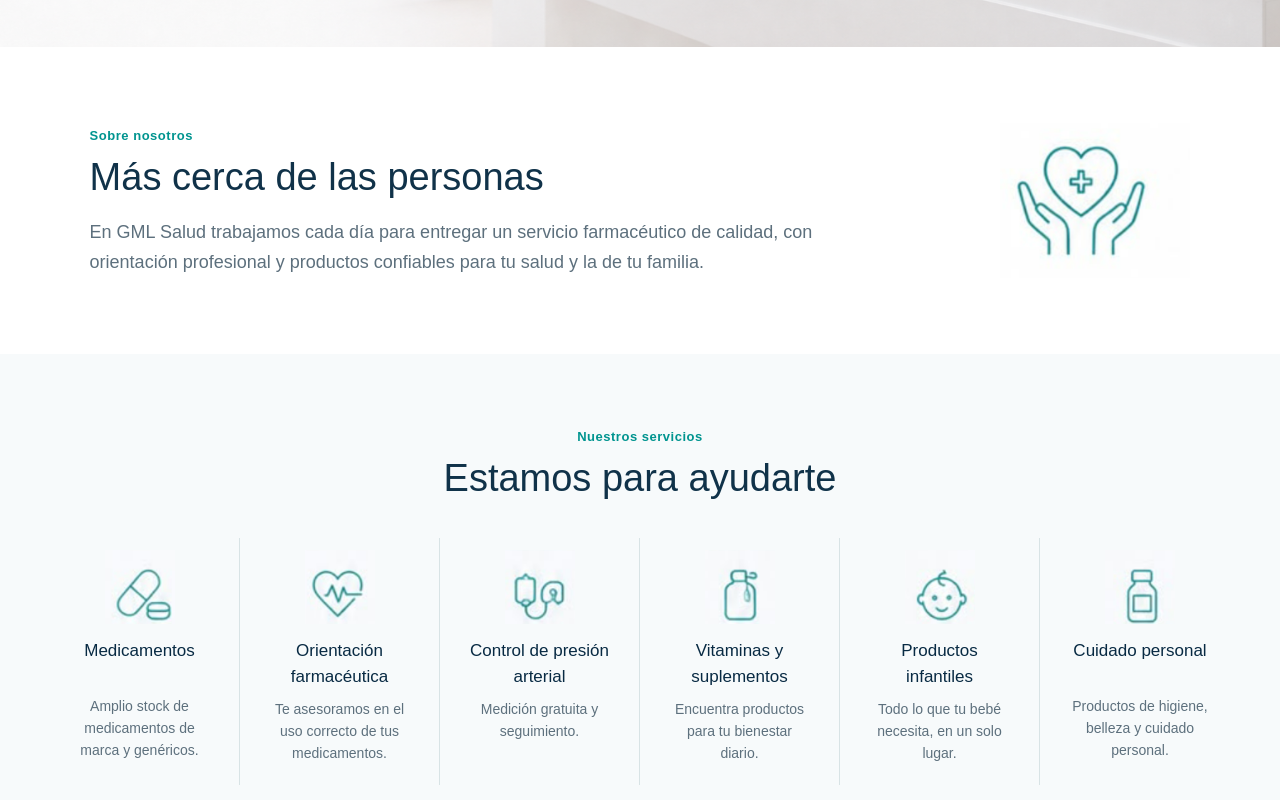
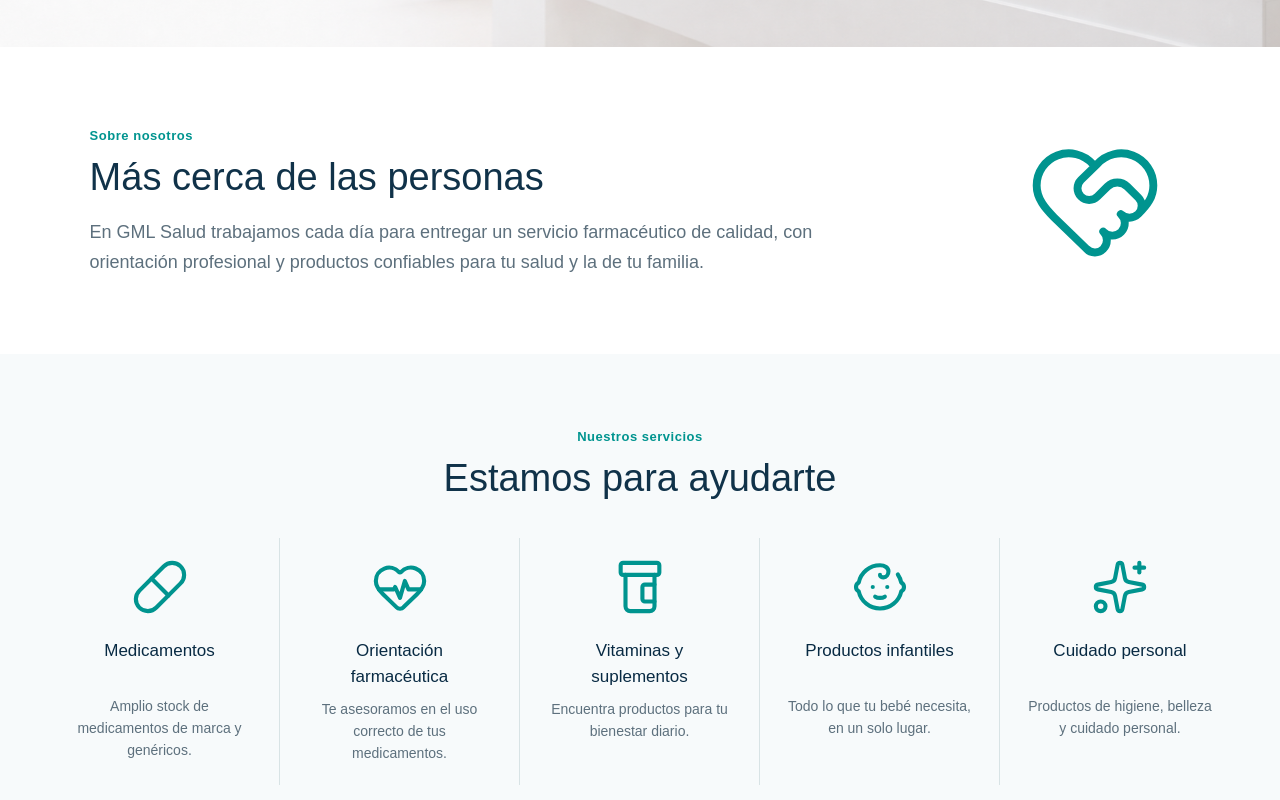
Before and after one commit to gmlsalud-com/gmlsalud-com, a Next.js app: page / in a window 1280 px wide. Shown: the part 620-1420 px from the top of the page. Built offline with nearby package versions, Linux system fonts and the light colour scheme.

Commit message:
Update branch details and replace pixelated icons

```diff
--- a/app/Header.tsx
+++ b/app/Header.tsx
@@ -20,7 +20,7 @@
         <a href="#consejos" onClick={close}>Consejos de salud</a>
         <a href="#sucursales" onClick={close}>Sucursales</a>
       </nav>
-      <a className="pill dark desktop-cta" href="#sucursales"><MapPinned size={18} aria-hidden="true" /> Cómo llegar</a>
+      <a className="pill dark desktop-cta" href="https://maps.app.goo.gl/SsfUV8vhUzAC77U1A?g_st=iw" target="_blank" rel="noreferrer"><MapPinned size={18} aria-hidden="true" /> Cómo llegar</a>
       <button className="menu" type="button" aria-label={open ? "Cerrar menú" : "Abrir menú"} aria-expanded={open} onClick={() => setOpen(!open)}>{open ? "×" : "☰"}</button>
     </header>
   );
--- a/app/globals.css
+++ b/app/globals.css
@@ -56,15 +56,16 @@
 .hero-live{width:min(1600px,100%);margin:auto;padding:clamp(80px,8vw,145px) max(48px,calc((100vw - 1600px)/2 + 48px))}
 .hero-live h1{margin:0 0 26px;color:var(--navy);font-size:clamp(52px,5.1vw,84px);line-height:.98;letter-spacing:-.045em}.hero-live h1 em{color:var(--teal);font-style:normal}.hero-live p{margin:0;color:#29485b;font-size:clamp(17px,1.35vw,23px);font-weight:600;line-height:1.55}.hero-actions{display:flex;gap:18px;margin-top:34px}.hero-actions .pill{min-width:185px;padding:15px 26px;font-size:15px}
 .about-live{display:flex;align-items:center;justify-content:space-between;gap:80px;max-width:1500px;margin:auto;padding:76px 7vw}.about-live>div:first-child{max-width:760px}.about-live h2{font-size:38px}.about-live p{font-size:18px}.care-icon{position:relative;min-width:220px;color:var(--teal);font-size:170px;font-family:Georgia,serif;line-height:.8;text-align:center}.care-icon span{position:absolute;top:54px;left:50%;transform:translateX(-50%);font:700 34px Arial}
-.services-live{padding:70px max(40px,calc((100vw - 1600px)/2));background:#f7fafb}.services-heading{text-align:center}.services-heading h2{font-size:38px}.services-list{display:grid;grid-template-columns:repeat(6,1fr);margin-top:38px}.services-list article{padding:12px 28px 20px;text-align:center;border-right:1px solid #d8e3e5}.services-list article:last-child{border:0}.services-list i{display:grid;place-items:center;height:74px;color:var(--teal);font-size:58px;font-style:normal}.services-list h3{min-height:48px;margin:14px 0 10px;color:var(--navy);font-size:17px}.services-list p{margin:0;font-size:14px;line-height:1.55}
+.services-live{padding:70px max(40px,calc((100vw - 1600px)/2));background:#f7fafb}.services-heading{text-align:center}.services-heading h2{font-size:38px}.services-list{display:grid;grid-template-columns:repeat(5,1fr);margin-top:38px}.services-list article{padding:12px 28px 20px;text-align:center;border-right:1px solid #d8e3e5}.services-list article:last-child{border:0}.services-list i{display:grid;place-items:center;height:74px;color:var(--teal);font-size:58px;font-style:normal}.services-list i svg{width:58px;height:58px;stroke-width:1.7}.services-list h3{min-height:48px;margin:14px 0 10px;color:var(--navy);font-size:17px}.services-list p{margin:0;font-size:14px;line-height:1.55}
 .advice-live{max-width:1600px;margin:auto;padding:72px 48px}.advice-live>h2{margin:8px 0 30px;font-size:38px}.advice-cards{display:grid;grid-template-columns:repeat(3,1fr);gap:26px}.advice-cards article{overflow:hidden;border:1px solid #dce5e7;border-radius:12px;background:#fff;box-shadow:0 8px 25px rgba(8,42,67,.05)}.advice-cards img{display:block;width:100%;height:230px;object-fit:cover}.advice-cards article>div{padding:24px}.advice-cards h3{margin:0 0 12px;color:var(--navy);font-size:20px;line-height:1.35}.advice-cards p{margin:0;font-size:15px}
 @media(max-width:1000px){.services-list{grid-template-columns:repeat(3,1fr)}.services-list article:nth-child(3){border-right:0}.services-list article{border-bottom:1px solid #d8e3e5}}
 @media(max-width:800px){.site-header.nav-open nav{position:absolute;top:76px;left:0;right:0;display:flex;flex-direction:column;align-items:stretch;gap:0;padding:10px 18px 18px;background:#fff;box-shadow:0 14px 30px rgba(8,42,67,.12)}.site-header.nav-open nav a{padding:13px 4px;border-bottom:1px solid #edf2f2}.hero{height:590px;min-height:590px;background-position:62% center}.hero-live{height:100%;display:flex;flex-direction:column;justify-content:flex-end;padding:70px 20px 42px;background:linear-gradient(0deg,rgba(255,255,255,.98) 0%,rgba(255,255,255,.9) 42%,rgba(255,255,255,0) 78%)}.hero-live h1{font-size:43px}.hero-live p{font-size:15px}.hero-actions{gap:10px;margin-top:20px}.hero-actions .pill{min-width:0;flex:1;padding:13px 8px}.about-live{padding:55px 20px}.about-live h2{font-size:28px}.about-live p{font-size:15px}.care-icon{display:none}.services-live{padding:48px 18px}.services-heading{text-align:left}.services-heading h2{font-size:28px}.services-list{grid-template-columns:repeat(2,1fr)}.services-list article{padding:18px 10px}.services-list article:nth-child(2n){border-right:0}.services-list i{font-size:43px}.services-list h3{font-size:14px}.services-list p{font-size:12px}.advice-live{padding:52px 20px}.advice-live>h2{font-size:28px}.advice-cards{grid-template-columns:1fr}.advice-cards img{height:210px}}
 .care-icon-original{width:190px;height:155px;flex:0 0 190px;background-image:url('/sobre-nosotros-gml.png');background-repeat:no-repeat;background-size:942px 267px;background-position:-620px -51px}
+.care-icon-vector{display:grid;place-items:center;width:190px;height:155px;flex:0 0 190px;color:var(--teal)}.care-icon-vector svg{width:140px;height:140px;stroke-width:1.35}
 .service-icon-original{display:block;width:70px;height:70px;margin:0 auto;background-image:url('/servicios-gml.png');background-repeat:no-repeat;background-size:940px 342px}
 .service-icon-original.icon-1{background-position:-76px -94px}.service-icon-original.icon-2{background-position:-219px -94px}.service-icon-original.icon-3{background-position:-362px -94px}.service-icon-original.icon-4{background-position:-505px -94px}.service-icon-original.icon-5{background-position:-646px -94px}.service-icon-original.icon-6{background-position:-788px -94px}
 .advice-cards img{height:auto;aspect-ratio:2.9/1;object-fit:cover}
-@media(max-width:800px){.care-icon-original{display:none}.service-icon-original{transform:scale(.86);transform-origin:center}.advice-cards img{height:auto;aspect-ratio:2.9/1}}
+@media(max-width:800px){.care-icon-original,.care-icon-vector{display:none}.service-icon-original{transform:scale(.86);transform-origin:center}.advice-cards img{height:auto;aspect-ratio:2.9/1}}
 .pill svg,.mobile-bar svg{flex:0 0 auto;stroke-width:2.2}
 .mobile-bar a{gap:8px}
 @media(max-width:800px){.hero{background-position:88% center}}
--- a/app/page.tsx
+++ b/app/page.tsx
@@ -1,15 +1,14 @@
 import Locations from "./Locations";
 import Header from "./Header";
-import { Eye, HeartPulse, MapPinned, ShieldCheck, Smartphone } from "lucide-react";
+import { Baby, Eye, HeartHandshake, HeartPulse, MapPinned, Pill, PillBottle, ShieldCheck, Smartphone, Sparkles } from "lucide-react";
 import { FaFacebookF, FaInstagram, FaWhatsapp } from "react-icons/fa";
 
 const services = [
-  { icon: 1, title: "Medicamentos", text: "Amplio stock de medicamentos de marca y genéricos." },
-  { icon: 2, title: "Orientación farmacéutica", text: "Te asesoramos en el uso correcto de tus medicamentos." },
-  { icon: 3, title: "Control de presión arterial", text: "Medición gratuita y seguimiento." },
-  { icon: 4, title: "Vitaminas y suplementos", text: "Encuentra productos para tu bienestar diario." },
-  { icon: 5, title: "Productos infantiles", text: "Todo lo que tu bebé necesita, en un solo lugar." },
-  { icon: 6, title: "Cuidado personal", text: "Productos de higiene, belleza y cuidado personal." },
+  { icon: Pill, title: "Medicamentos", text: "Amplio stock de medicamentos de marca y genéricos." },
+  { icon: HeartPulse, title: "Orientación farmacéutica", text: "Te asesoramos en el uso correcto de tus medicamentos." },
+  { icon: PillBottle, title: "Vitaminas y suplementos", text: "Encuentra productos para tu bienestar diario." },
+  { icon: Baby, title: "Productos infantiles", text: "Todo lo que tu bebé necesita, en un solo lugar." },
+  { icon: Sparkles, title: "Cuidado personal", text: "Productos de higiene, belleza y cuidado personal." },
 ];
 
 const socialLinks = [
@@ -30,7 +29,7 @@
           <h1>Cuidamos<br /><em>tu bienestar</em></h1>
           <p>Nos ocupamos de tu bienestar</p>
           <div className="hero-actions">
-            <a className="pill teal" href="#sucursales"><MapPinned size={19} aria-hidden="true" /> Cómo llegar</a>
+            <a className="pill teal" href="https://maps.app.goo.gl/SsfUV8vhUzAC77U1A?g_st=iw" target="_blank" rel="noreferrer"><MapPinned size={19} aria-hidden="true" /> Cómo llegar</a>
             <a className="pill light" href="tel:+56964179731"><Smartphone size={19} aria-hidden="true" /> Llámanos</a>
             <a className="pill whatsapp" href="https://wa.me/56964179731" target="_blank" rel="noreferrer"><FaWhatsapp size={19} aria-hidden="true" /> WhatsApp</a>
           </div>
@@ -43,13 +42,13 @@
           <h2>Más cerca de las personas</h2>
           <p>En GML Salud trabajamos cada día para entregar un servicio farmacéutico de calidad, con orientación profesional y productos confiables para tu salud y la de tu familia.</p>
         </div>
-        <div className="care-icon-original" role="img" aria-label="Manos cuidando un corazón con símbolo de salud" />
+        <div className="care-icon-vector" role="img" aria-label="Manos cuidando un corazón con símbolo de salud"><HeartHandshake aria-hidden="true" /></div>
       </section>
 
       <section className="services-live" id="servicios">
         <div className="services-heading"><span className="eyebrow">Nuestros servicios</span><h2>Estamos para ayudarte</h2></div>
         <div className="services-list">
-          {services.map((service) => <article key={service.title}><i className={`service-icon-original icon-${service.icon}`} aria-hidden="true" /><h3>{service.title}</h3><p>{service.text}</p></article>)}
+          {services.map((service) => { const Icon = service.icon; return <article key={service.title}><i aria-hidden="true"><Icon /></i><h3>{service.title}</h3><p>{service.text}</p></article>; })}
         </div>
       </section>
 
@@ -87,10 +86,10 @@
       <Locations />
 
       <footer>
-        <div className="footer-brand"><img src="/gml-logo.png" alt="" /><strong>GML SALUD</strong><p>Comprometidos con tu bienestar.</p></div>
+        <div className="footer-brand"><img src="/gml-logo.png" alt="" /><strong>GML SALUD</strong><p>Nos ocupamos de tu bienestar.</p></div>
         <div><h3>Enlaces</h3><a href="#inicio">Inicio</a><a href="#nosotros">Nosotros</a><a href="#servicios">Servicios</a><a href="#sucursales">Sucursales</a></div>
-        <div><h3>Información</h3><a href="tel:+56964179731">+56964179731</a><a href="https://wa.me/56964179731" target="_blank" rel="noreferrer"><FaWhatsapp aria-hidden="true" /> WhatsApp</a><p>contacto@gmlsalud.cl</p><p>Lun–Vie 09:00–19:30</p></div>
-        <div><h3>Nuestras sucursales</h3><p>Alhué</p><p>La Línea, Alhué</p><p>Pumanque</p></div>
+        <div><h3>Información</h3><a href="tel:+56964179731">+56 9 6417 9731</a><a href="https://wa.me/56964179731" target="_blank" rel="noreferrer"><FaWhatsapp aria-hidden="true" /> WhatsApp</a><p>contacto@gmlsalud.cl</p><p>Lunes a viernes de 09:00 a 18:30</p></div>
+        <div><h3>Nuestras sucursales</h3><p>Alhué</p><p>La Línea</p><p>Pumanque</p></div>
         <div className="footer-social"><h3>Síguenos</h3><div>
           {socialLinks.map((social) => (
             <a className="footer-social-link" href={social.href} target="_blank" rel="noreferrer" aria-label={`${social.network} de ${social.branch}`} title={`${social.network} · ${social.branch}`} key={`${social.network}-${social.branch}`}>
```
Also changed, not shown: app/Locations.tsx (+6 -5 lines).
